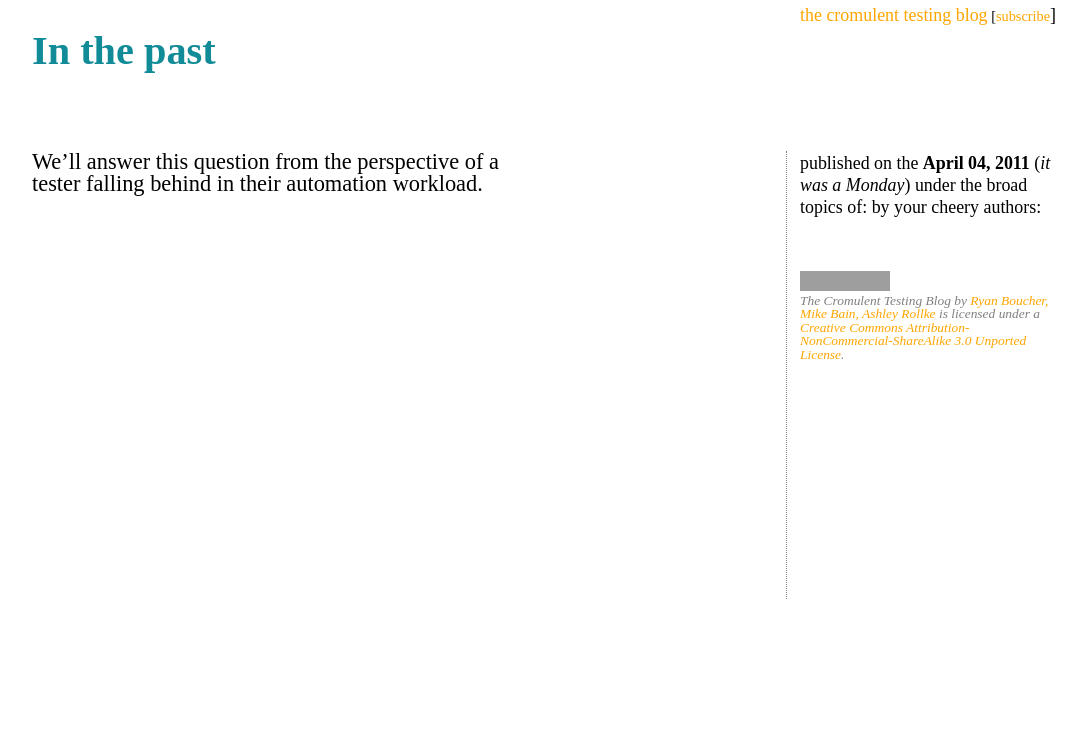
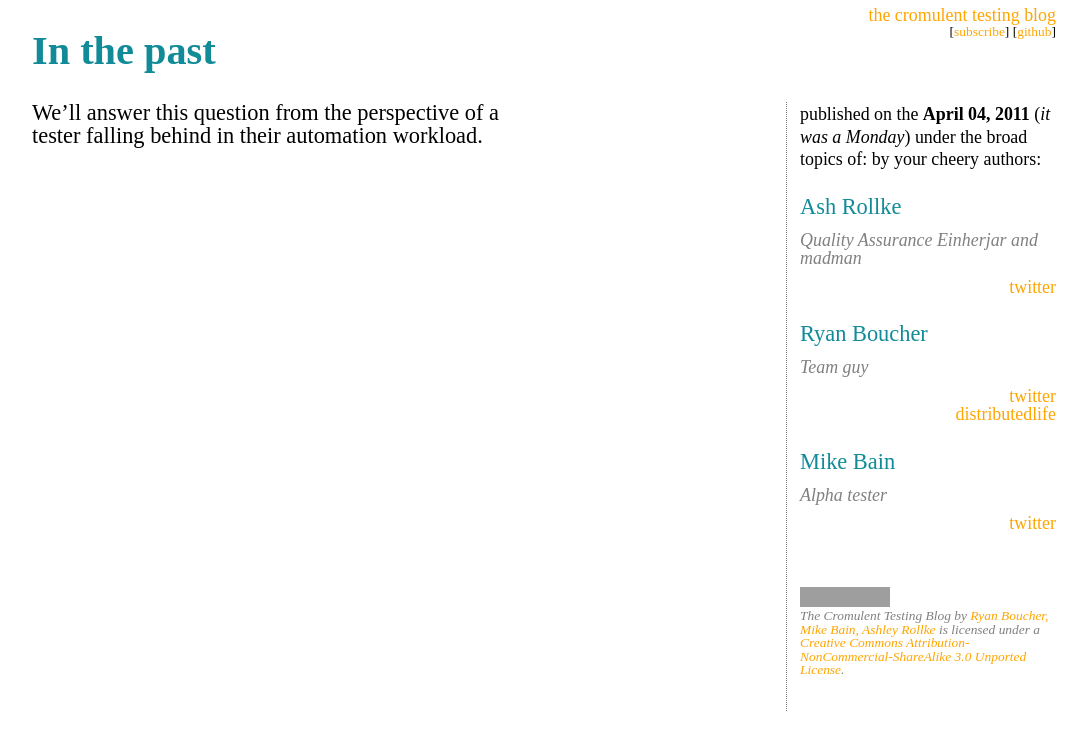
Before and after one commit to cromulent-testing/blog, a Jekyll site: the page built from _posts/2011-04-04-in-the-past.markdown, in a window 1280 px wide. Shown: the top 750 px of the page, without its empty margins (96-1183 px from the left). Built offline with Jekyll 4.4.1, drawn with Linux system fonts in a browser that asks for light colours; grey boxes are pictures that could not be loaded.

Commit message:
merge in style changes

```diff
--- a/_layouts/default.html
+++ b/_layouts/default.html
@@ -7,10 +7,15 @@
   </head>
 
   <body class="centre-with-margin">
-    <header class="full-width">
-      <span class="smaller-text right"><a href="/">the cromulent testing blog</a><span class="smaller-text"> [<a href="/feed">subscribe</a></span>]</span>
-      <h1 class="header" style="width:50%;">{{ page.title}}</h1>
-    </header>
+  <header class="full-width">
+        <span class="smaller-text right"><a href="/">the cromulent testing blog</a></span>
+          <p class="tiny-text right" style="clear:both;">[<a href="/feed">subscribe</a>] [<a href="https://github.com/cromulent-testing"]>github</a>]</p>
+          <div class="title">
+          <h1 class="header" style="width:60%;">{{ page.title}}</h1>
+        <h2 class="header" style="width:60%;">{{ page.subtitle}}</h2>
+              </div>
+      </header>
+
 
     <nav class="right" style="width:25%; min-height: 20em; margin-left: 2em; padding-left: 0.6em;">
       <div id="meta" class="content-group">
@@ -21,7 +26,6 @@
         </span>
       </div>
 
-      {% if page.ash == true %}
       <div id="author" class="content-group">
         <p class="name">Ash Rollke</p>
         <p class="defocus smaller-text aside">Quality Assurance Einherjar and madman</p>
@@ -29,8 +33,7 @@
           <li><a href="http://twitter.com/higlak" target="_blank">twitter</a></li>
         </ul>
       </div>
-      {% endif %}
-      {% if page.ryan == true %}
+
       <div id="author" class="content-group">
         <p class="name">Ryan Boucher</p>
         <p class="defocus smaller-text aside">Team guy</p>
@@ -39,13 +42,14 @@
           <li><a href="http://distributedlife.com/" target="_blank">distributedlife</a></li>
         </ul>
       </div>
-      {% endif %}
-      {% if page.mike == true %}
+
       <div id="author" class="content-group">
         <p class="name">Mike Bain</p>
-        <p class="defocus smaller-text aside">Alpha tester {{page.mike}}</p>
+        <p class="defocus smaller-text aside">Alpha tester</p>
+        <ul class="text-right smaller-text">
+          <li><a href="http://twitter.com/mike_bain" target="_blank">twitter</a></li>
+        </ul>
       </div>
-      {% endif %}
 
       <div id="legalese" class="content-group">
         <div class="content-group"></div>
--- a/index.html
+++ b/index.html
@@ -1,6 +1,7 @@
 ---
 layout: index
 title: The Cromulent Testing Blog
+subtitle: It's a perfectly cromulent blog
 ---
 <ul class="archive">
   {% capture first_year  %}{{ 'yes' }}{% endcapture %}
--- a/stylesheets/style.css
+++ b/stylesheets/style.css
@@ -3,14 +3,15 @@ header {padding-top:0.3em; padding-bottom: 1.2em;}
 article {padding-right: 1.0em}
 nav {border-left: 1px dotted grey;}
 
-h1 {font-size: 1.8em; padding-top: 0.6em; padding-bottom: 0.3em; min-height: 2.0em}
-h2 {font-size: 1.4em; padding-bottom: 0.3em; }
+h1 {font-size: 1.8em; padding-top: 0.6em; padding-bottom: 0.0em; }
+h2 {font-size: 0.6em; padding-bottom: 0.3em; }
 h3 {}
 p {padding-bottom: 0.6em;}
 a {text-decoration: none; color: orange}
 a:visited {color: orange;}
 a:hover {color: #00CC33;}
 
+.title {min-height:3.0em;}
 .header {color:#108B97;}
 .centre-with-margin {margin-left:10%; margin-right: 10%}
 .full_width {clear:both; width:100%;}
```
Also changed, not shown: _layouts/index.html (+9 -2 lines), 8 other files.
